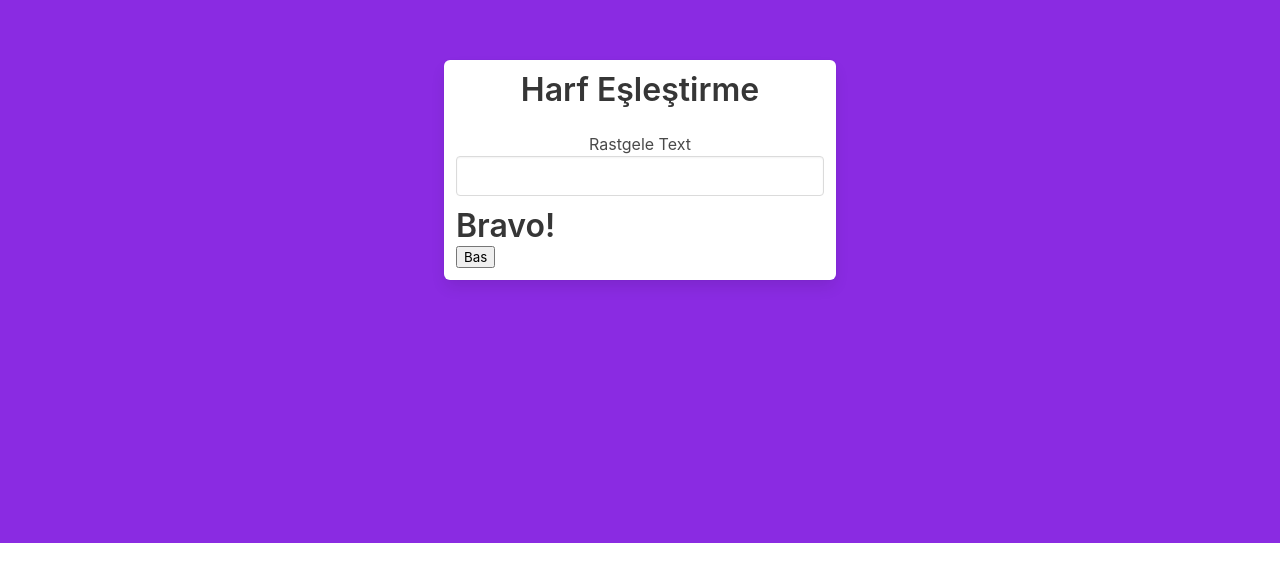
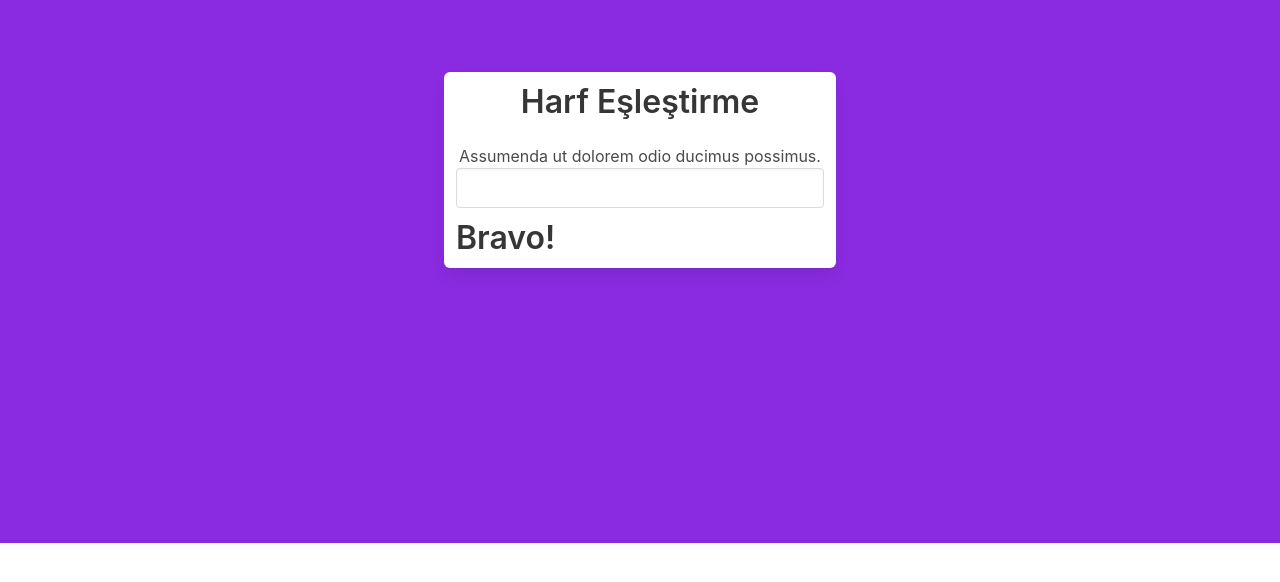
Before and after one commit to atasaymguler/Harf-Projesi, an Angular app: page / in a window 1280 px wide. Shown: the part 204-786 px from the top of the page. Built offline with nearby package versions, Linux system fonts and the light colour scheme.

Commit message:
Rastgele Cümle Basma Input Değerini Alma

```diff
--- a/src/app/app.component.html
+++ b/src/app/app.component.html
@@ -3,14 +3,14 @@
         <div class="columns is-centered">
             <div class="box column is-one-third">
                 <h1 class="title has-text-centered">Harf Eşleştirme</h1>
-                <p class="has-text-centered">Rastgele Text</p>
+                <p class="has-text-centered">{{randomText}}</p>
                 <div class="field">
-                    <input class="input" />
+                    <input class="input" (input)="getInputValue($event.target.value)" />
+                    <!-- value hata verir tsconfig.json'da değişiklik yaparsak düzelir. -->
                 </div>
                 <div>
                     <h1 class="title">Bravo!</h1>
                 </div>
-                <button (click)="click()">Bas</button>
             </div>
         </div>
     </div>
--- a/src/app/app.component.ts
+++ b/src/app/app.component.ts
@@ -1,6 +1,6 @@
 import { Component } from '@angular/core';
 import {lorem} from 'faker'; //Burada import ederiz.
-import {faker} from '@faker-js/faker';
+
 
 @Component({
   selector: 'app-root',
@@ -8,16 +8,13 @@ import {faker} from '@faker-js/faker';
   styleUrls: ['./app.component.css']
 })
 export class AppComponent {
-  title = 'harf';
-  randomText = lorem.sentence();  //Random gelen metinler randomText'e aktarılacaktır.
 
-  randomNumber =0;
+  randomText = lorem.sentence();
 
+  getInputValue(value: string)
+  {
+    console.log(value); //inputtan gelen değeri kontrol ederiz.
 
-  click()
-  {
-    this.randomNumber = faker.number.int();
-    console.log(this.randomNumber)
   }
 
 }
```
Also changed, not shown: tsconfig.json (+6 -4 lines).
